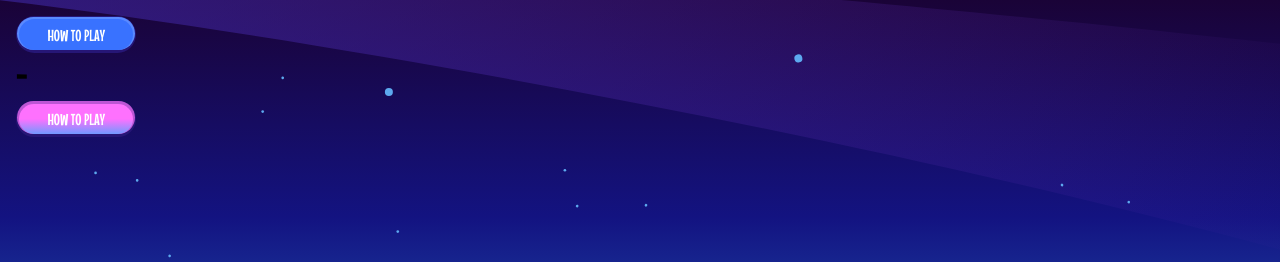
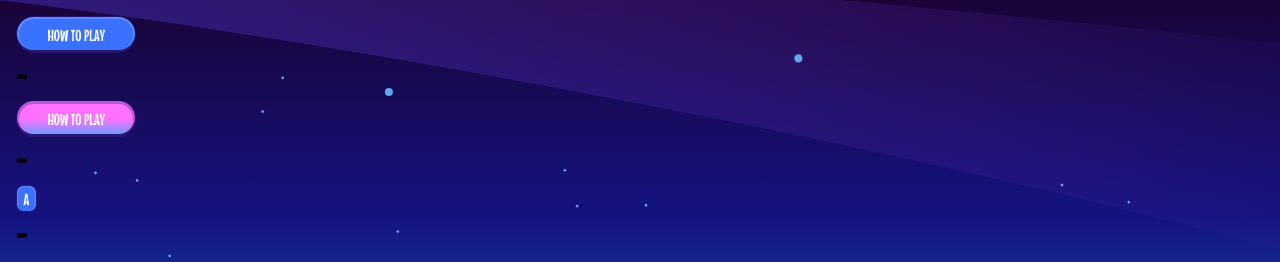
Before and after one commit to g1alexander/hangman_game, a Next.js app: page / in a window 1280 px wide. Shown: the top 262 px of the page. Built offline with nearby package versions, Linux system fonts and the light colour scheme.

Commit message:
feat: playable letter

```diff
--- /dev/null
+++ b/src/app/components/PlayableLetter.tsx
@@ -0,0 +1,21 @@
+interface PlayableLetterProps {
+  children: React.ReactNode;
+  isActive: boolean;
+}
+
+export default function PlayableLetter({
+  children,
+  isActive,
+}: PlayableLetterProps) {
+  return (
+    <button className="playable-letter">
+      <div className={`playable-letter__container1 ${!isActive && "disabled"}`}>
+        <div
+          className={`playable-letter__container2 ${!isActive && "disabled"}`}
+        >
+          {isActive && children}
+        </div>
+      </div>
+    </button>
+  );
+}
--- a/src/app/page.tsx
+++ b/src/app/page.tsx
@@ -1,14 +1,16 @@
 import Button from "./components/Button";
+import PlayableLetter from "./components/PlayableLetter";
 
 export default function Home() {
   return (
     <main>
       <Button color="btn-blue">How to play</Button>
+      <h1>-</h1>
+      <Button color="btn-pink">How to play</Button>
+      <h1>-</h1>
 
+      <PlayableLetter isActive={true}>A</PlayableLetter>
       <h1>-</h1>
-      <div>
-        <Button color="btn-pink">How to play</Button>
-      </div>
     </main>
   );
 }
--- a/src/app/styles/globals.css
+++ b/src/app/styles/globals.css
@@ -28,6 +28,37 @@ body {
   background-repeat: no-repeat;
   height: 100vh;
   margin: 1rem;
+}
+
+.playable-letter {
+  border: none;
+  border-radius: 6.5px;
+  text-transform: uppercase;
+  background-color: rgba(var(--color-dark-navy), 1);
+  color: rgba(var(--color-white), 1);
+}
+.playable-letter__container1 {
+  border-radius: 6.5px;
+  padding: 0.04rem 0.14rem 0rem 0rem;
+  margin: 0.5px 1px 1px 0.6px;
+  background-color: rgba(var(--color-blue-hover), 1);
+}
+.playable-letter__container2 {
+  border-radius: 6.5px;
+  width: 100%;
+  padding: 0px 5px;
+  margin: 0.5px 1px 0px 1px;
+  background-color: rgba(var(--color-blue), 0.6);
+}
+
+.playable-letter__container1.disabled {
+  background-color: rgba(var(--color-dark-navy), 0.6);
+  height: 1.5rem;
+  width: 1.2rem;
+}
+
+.playable-letter__container2.disabled {
+  background-color: rgba(var(--color-dark-navy), 0.6);
 }
 
 .btn {
```
